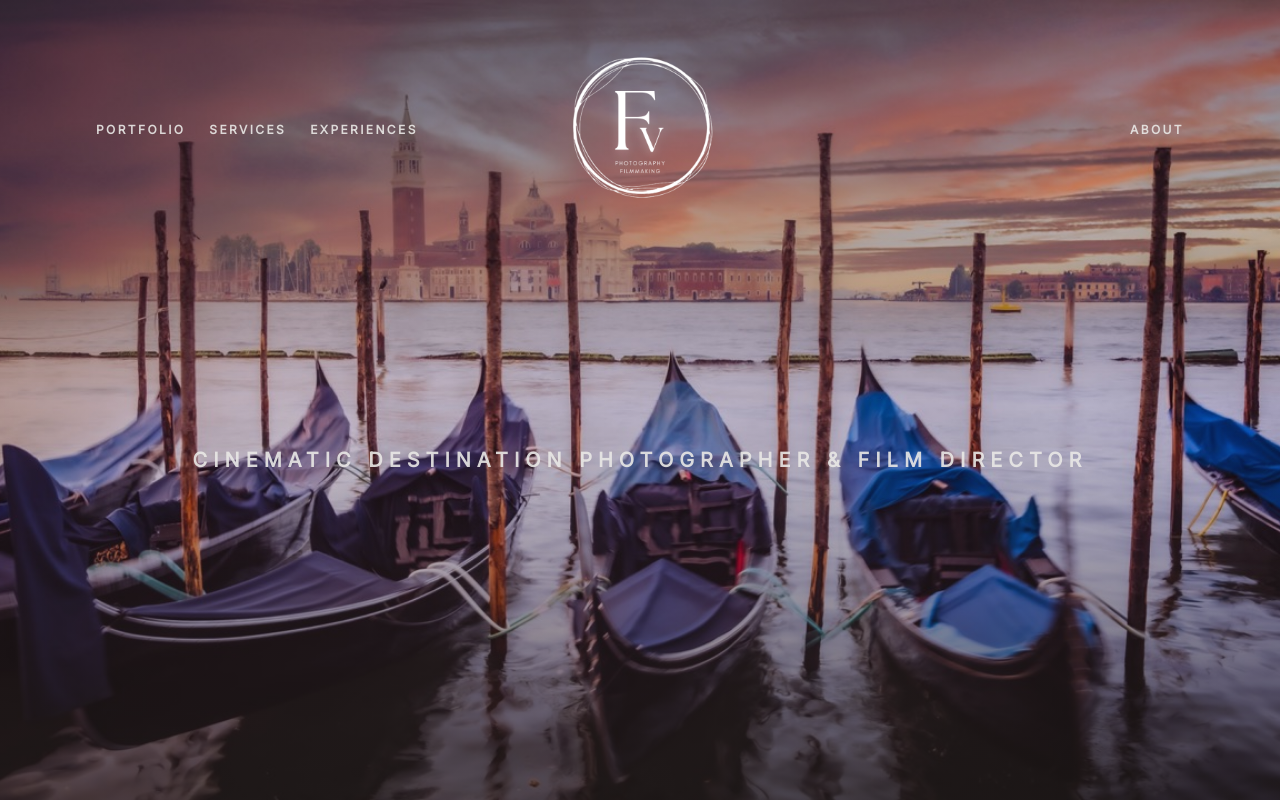
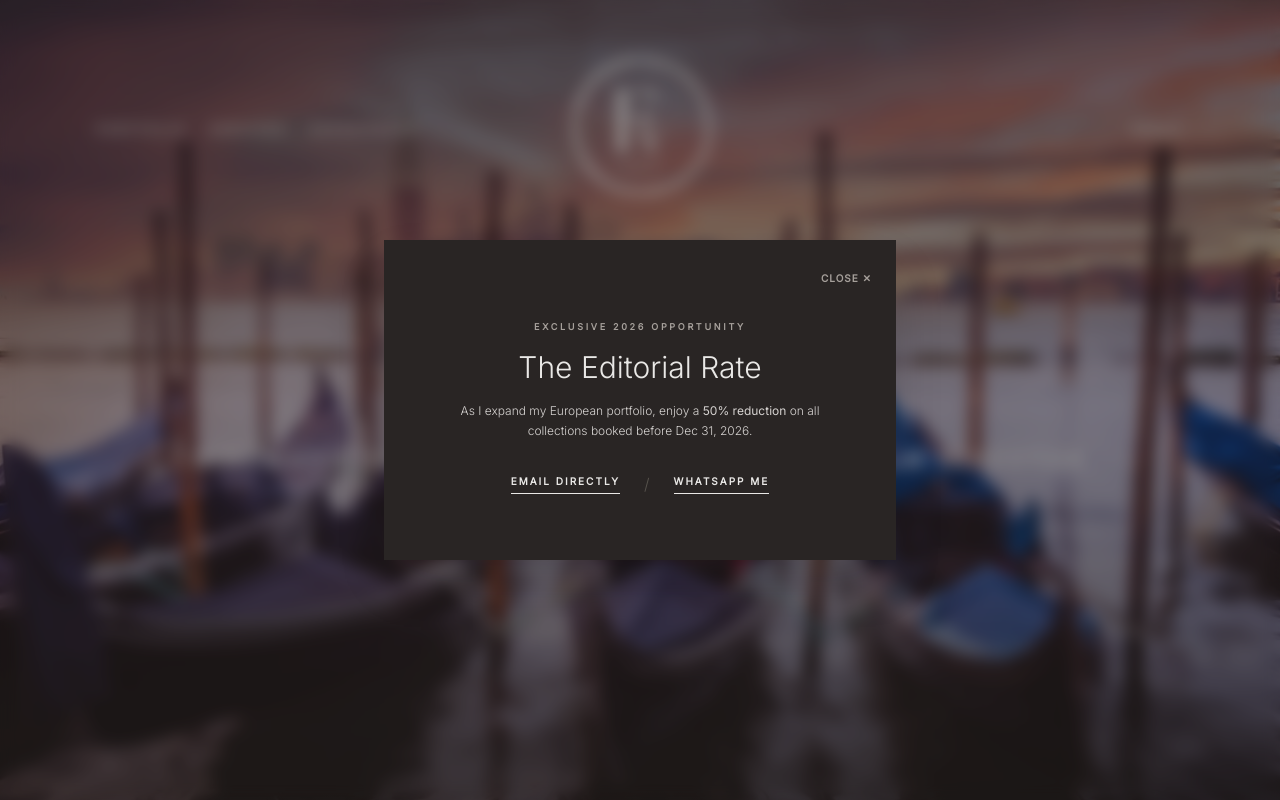
Before and after one commit to fvalentinuzzi-3cime/portfolio-website, a Next.js app: page / in a window 1280 px wide. Shown: the top 800 px of the page. Built offline with nearby package versions, Linux system fonts and the light colour scheme.

Commit message:
website update 11

```diff
--- a/app/page.tsx
+++ b/app/page.tsx
@@ -18,7 +18,11 @@ export default function Home() {
   const [isMenuOpen, setIsMenuOpen] = useState(false);
   const [isScrolled, setIsScrolled] = useState(false);
 
-  // This listens for when the user scrolls down the page
+  // State for Pop-ups
+  const [showPromoPopup, setShowPromoPopup] = useState(false);
+  const [showCookieBanner, setShowCookieBanner] = useState(false);
+
+  // This listens for scroll events and handles the pop-up/cookie logic
   useEffect(() => {
     const handleScroll = () => {
       if (window.scrollY > 50) {
@@ -29,19 +33,111 @@ export default function Home() {
     };
 
     window.addEventListener("scroll", handleScroll);
+
+    // Show promo popup after 4 seconds IF they haven't closed it before
+    const hasSeenPromo = localStorage.getItem("seenPromo");
+    if (!hasSeenPromo) {
+      const timer = setTimeout(() => setShowPromoPopup(true), 4000);
+      return () => {
+        clearTimeout(timer);
+        window.removeEventListener("scroll", handleScroll);
+      };
+    }
+
+    // Check for cookie consent
+    const hasCookieConsent = localStorage.getItem("cookieConsent");
+    if (!hasCookieConsent) {
+      setShowCookieBanner(true);
+    }
+
     return () => window.removeEventListener("scroll", handleScroll);
   }, []);
 
+  // Lock body scroll when mobile menu is open
   if (typeof window !== "undefined") {
-    if (isMenuOpen) {
+    if (isMenuOpen || showPromoPopup) {
       document.body.style.overflow = "hidden";
     } else {
       document.body.style.overflow = "auto";
     }
   }
 
+  const closePromo = () => {
+    setShowPromoPopup(false);
+    localStorage.setItem("seenPromo", "true");
+  };
+
+  const acceptCookies = () => {
+    setShowCookieBanner(false);
+    localStorage.setItem("cookieConsent", "true");
+  };
+
   return (
     <div className={`min-h-screen bg-[#E9E8E6] text-stone-800 relative ${inter.className}`}>
+
+      {/* --- MINIMAL PROMO POP-UP --- */}
+      <AnimatePresence>
+        {showPromoPopup && (
+          <motion.div
+            initial={{ opacity: 0, scale: 0.95 }}
+            animate={{ opacity: 1, scale: 1 }}
+            exit={{ opacity: 0, scale: 0.95 }}
+            transition={{ duration: 0.5, ease: "easeOut" }}
+            className="fixed inset-0 z-[200] flex items-center justify-center p-6 bg-stone-900/40 backdrop-blur-sm"
+          >
+            <div className="bg-stone-800 text-[#E9E8E6] p-10 md:p-16 max-w-lg w-full text-center relative shadow-2xl">
+              <button onClick={closePromo} className="absolute top-6 right-6 text-stone-400 hover:text-white transition-colors">
+                <span className="text-[10px] uppercase tracking-widest font-bold">Close ✕</span>
+              </button>
+
+              <span className="text-[9px] font-bold uppercase tracking-[0.3em] text-stone-400 mb-4 block mt-4">Exclusive 2026 Opportunity</span>
+              <h3 className="text-3xl font-light mb-4">The Editorial Rate</h3>
+              <p className="text-xs text-stone-300 font-light leading-relaxed mb-8">
+                As I expand my European portfolio, enjoy a <strong>50% reduction</strong> on all collections booked before Dec 31, 2026.
+              </p>
+
+              <div className="flex flex-wrap justify-center items-center gap-6">
+                <a
+                  href="mailto:fvalentinuzzi@studio3cime.com?subject=2026%20Editorial%20Rate%20Inquiry"
+                  className="text-[10px] font-bold uppercase tracking-[0.2em] text-[#E9E8E6] border-b border-[#E9E8E6] pb-1 hover:text-stone-400 hover:border-stone-400 transition-colors"
+                >
+                  Email Directly
+                </a>
+                <span className="text-stone-600 font-light">/</span>
+                <a
+                  href="https://wa.me/393515034609?text=Ciao%20Francesco!%20I%20would%20love%20to%20claim%20the%2050%25%20Editorial%20Portfolio%20Rate."
+                  target="_blank"
+                  rel="noopener noreferrer"
+                  className="text-[10px] font-bold uppercase tracking-[0.2em] text-[#E9E8E6] border-b border-[#E9E8E6] pb-1 hover:text-stone-400 hover:border-stone-400 transition-colors"
+                >
+                  WhatsApp Me
+                </a>
+              </div>
+            </div>
+          </motion.div>
+        )}
+      </AnimatePresence>
+
+      {/* --- GDPR COOKIE BANNER --- */}
+      <AnimatePresence>
+        {showCookieBanner && (
+          <motion.div
+            initial={{ opacity: 0, y: 50 }}
+            animate={{ opacity: 1, y: 0 }}
+            exit={{ opacity: 0, y: 50 }}
+            className="fixed bottom-0 left-0 w-full z-[150] bg-[#E9E8E6] border-t border-stone-300 p-6 md:px-12 md:py-6 shadow-2xl flex flex-col md:flex-row items-center justify-between gap-6"
+          >
+            <p className="text-[10px] text-stone-600 uppercase tracking-widest leading-relaxed text-center md:text-left">
+              This website uses cookies to ensure you get the best experience. By continuing to browse, you agree to our <Link href="/privacy" className="font-bold border-b border-stone-600 hover:text-stone-800 transition-colors">Privacy Policy</Link>.
+            </p>
+            <div className="flex items-center gap-4 shrink-0 justify-center md:justify-end">
+              <button onClick={acceptCookies} className="px-8 py-3 border border-stone-800 text-stone-800 uppercase tracking-[0.2em] text-[9px] font-bold hover:bg-stone-800 hover:text-[#E9E8E6] transition-colors">
+                Accept All
+              </button>
+            </div>
+          </motion.div>
+        )}
+      </AnimatePresence>
 
       {/* --- FULL SCREEN MOBILE MENU OVERLAY --- */}
       <AnimatePresence>
@@ -254,7 +350,7 @@ export default function Home() {
 
           <div className="grid grid-cols-1 md:grid-cols-3 gap-8">
             <div className="w-full aspect-[4/5] bg-stone-300 relative overflow-hidden shadow-sm">
-               <Image src="/dolomites.jpg" alt="Dolomites Landscape" fill className="object-cover" />
+               <Image src="/dolomites.jpeg" alt="Dolomites Landscape" fill className="object-cover" />
             </div>
             <div className="w-full aspect-[4/5] bg-stone-300 relative overflow-hidden shadow-sm md:mt-16">
                <Image src="/redhair-girl.jpeg" alt="Editorial Portrait" fill className="object-cover" />
@@ -283,15 +379,10 @@ export default function Home() {
               This introductory rate applies to any elopement, wedding, or commercial project secured before <strong className="text-white font-medium">December 31, 2026</strong>.
             </p>
 
-            <div className="flex flex-col items-center gap-6">
-              {/* <Link href="/#contact" className="inline-block px-12 py-4 border border-[#E9E8E6] text-[#E9E8E6] uppercase font-bold tracking-[0.2em] text-[10px] hover:bg-[#E9E8E6] hover:text-stone-800 transition-colors duration-500">
-                Claim This Rate
-              </Link> */}
-
-              <div className="flex flex-wrap justify-center items-center gap-4">
+            <div className="flex flex-wrap justify-center items-center gap-6 mt-10">
               <a
                 href="mailto:fvalentinuzzi@studio3cime.com?subject=2026%20Editorial%20Rate%20Inquiry"
-                  className="text-[9px] font-bold uppercase tracking-[0.2em] text-stone-400 hover:text-stone-200 transition-colors border-b-2 border-stone-600 hover:border-stone-300 pb-1"
+                className="text-[10px] font-bold uppercase tracking-[0.2em] text-[#E9E8E6] hover:text-stone-300 transition-colors border-b-2 border-[#E9E8E6] hover:border-stone-300 pb-1"
               >
                 Email Directly
               </a>
@@ -300,11 +391,10 @@ export default function Home() {
                 href="https://wa.me/393515034609?text=Ciao%20Francesco!%20I%20would%20love%20to%20claim%20the%2050%25%20Editorial%20Portfolio%20Rate."
                 target="_blank"
                 rel="noopener noreferrer"
-                  className="text-[9px] font-bold uppercase tracking-[0.2em] text-stone-400 hover:text-stone-200 transition-colors border-b-2 border-stone-600 hover:border-stone-300 pb-1"
+                className="text-[10px] font-bold uppercase tracking-[0.2em] text-[#E9E8E6] hover:text-stone-300 transition-colors border-b-2 border-[#E9E8E6] hover:border-stone-300 pb-1"
               >
                 WhatsApp Me
               </a>
-              </div>
             </div>
           </div>
         </motion.section>
@@ -345,7 +435,7 @@ export default function Home() {
 
       {/* --- FOOTER --- */}
       <footer className="border-t border-stone-300 mx-6 md:mx-24 py-16 text-stone-500 text-[10px] font-bold tracking-widest uppercase">
-        <div className="grid grid-cols-1 md:grid-cols-4 gap-12 text-center md:text-left">
+        <div className="grid grid-cols-1 md:grid-cols-4 gap-12 text-center md:text-left mb-16">
 
           <div className="flex flex-col gap-4">
             <span className="text-stone-800 mb-2">Explore</span>
@@ -363,8 +453,8 @@ export default function Home() {
 
           <div className="flex flex-col gap-4">
             <span className="text-stone-800 mb-2">Legal</span>
-            <Link href="#privacy" className="underline underline-offset-4 decoration-1 hover:text-stone-800 transition-colors">Privacy Policy</Link>
-            <Link href="#terms" className="underline underline-offset-4 decoration-1 hover:text-stone-800 transition-colors">Terms of Service</Link>
+            <Link href="/privacy" className="underline underline-offset-4 decoration-1 hover:text-stone-800 transition-colors">Privacy Policy</Link>
+            <Link href="/terms" className="underline underline-offset-4 decoration-1 hover:text-stone-800 transition-colors">Terms of Service</Link>
           </div>
 
           <div className="flex flex-col gap-4 md:text-right">
@@ -374,6 +464,14 @@ export default function Home() {
           </div>
 
         </div>
+
+        {/* --- SEO LOCATIONS BLOCK --- */}
+        <div className="border-t border-stone-300 pt-12 flex flex-col gap-4 text-center">
+          <span className="text-stone-800">Destinations & Coverage</span>
+          <span className="text-[8px] md:text-[9px] text-stone-400 leading-loose max-w-5xl mx-auto">
+            BASED IN AVIANO, ITALY — PHOTOGRAPHING DESTINATION WEDDINGS, ELOPEMENTS, AND COMMERCIAL CAMPAIGNS IN THE DOLOMITES, LAKE COMO, TUSCANY, AMALFI COAST, VENICE, ROME, SICILY, SARDINIA, THE SWISS ALPS, AND ACROSS EUROPE. AVAILABLE FOR WORLDWIDE TRAVEL.
+          </span>
+        </div>
       </footer>
 
     </div>
--- /dev/null
+++ b/app/terms/page.tsx
@@ -0,0 +1,35 @@
+import Link from "next/link";
+import { Inter } from "next/font/google";
+
+const inter = Inter({ subsets: ["latin"], weight: ["300", "400"] });
+
+export default function TermsOfService() {
+  return (
+    <div className={`min-h-screen bg-[#E9E8E6] text-stone-800 ${inter.className}`}>
+      <nav className="flex justify-between items-center py-10 px-8 md:px-12 lg:px-24 sticky top-0 z-50 bg-[#E9E8E6]/90 backdrop-blur-sm">
+        <Link href="/" className="text-[10px] uppercase tracking-[0.2em] text-stone-500 hover:text-stone-800 transition-colors">
+          ← Back Home
+        </Link>
+      </nav>
+
+      <main className="max-w-3xl mx-auto px-6 py-24">
+        <h1 className="text-4xl font-light mb-12">Terms of Service</h1>
+        <div className="space-y-8 text-sm font-light text-stone-600 leading-relaxed">
+          <p>Last updated: August 2026</p>
+          <section>
+            <h2 className="text-lg text-stone-800 mb-3 font-normal">1. Acceptance of Terms</h2>
+            <p>By accessing and using this website, you accept and agree to be bound by the terms and provisions of this agreement. All content provided on this site is for informational purposes related to the photography and filmmaking services of Francesco Valentinuzzi.</p>
+          </section>
+          <section>
+            <h2 className="text-lg text-stone-800 mb-3 font-normal">2. Intellectual Property</h2>
+            <p>All images, text, design, and cinematic works displayed on this website are the exclusive property of Francesco Valentinuzzi and Studio3Cime. They are protected by international copyright laws. Unauthorized reproduction, modification, or distribution is strictly prohibited.</p>
+          </section>
+          <section>
+            <h2 className="text-lg text-stone-800 mb-3 font-normal">3. Services and Bookings</h2>
+            <p>Prices listed on this website, including promotional editorial rates, are subject to change without notice until a formal contract is signed and a retainer is paid. Availability is not guaranteed until formal booking procedures are completed.</p>
+          </section>
+        </div>
+      </main>
+    </div>
+  );
+}
```
Also changed, not shown: app/privacy/page.tsx (added, +35 -0 lines). Lines whose indentation alone changed are shown as unchanged.
